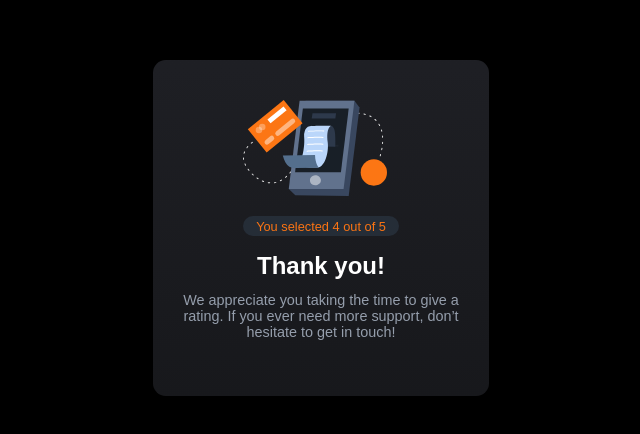
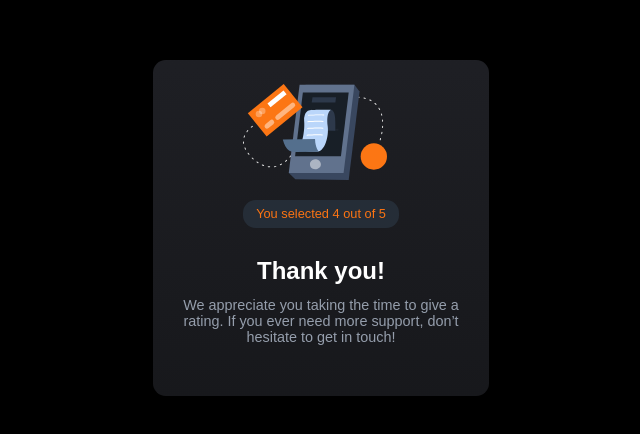
Before and after one commit to NikolaiKoz/FrontendMentor_Interactive_Rating_Component.github.io, a website built with webpack: page index.html in a window 1280 px wide. Shown: the part 172-606 px from the top of the page, without its empty margins (319-959 px from the left). Built offline with nearby package versions, Linux system fonts and the light colour scheme; a web font is replaced by a local one.

Commit message:
style: :art: Removed margin at the father container in the Thanks component.

```diff
--- a/src/scss/06-components/_Thanks.scss
+++ b/src/scss/06-components/_Thanks.scss
@@ -1,6 +1,5 @@
 .Thanks{
     @include flex($justify: center, $align: center,$direction: column);
-    margin: 1em 0 0 0;
 
     &-imgContainer{
         margin: 0 0 1em 0;
@@ -13,12 +12,13 @@
 
     &-titleImg{
         background-color: $Natural--darkBlue;
-        padding: .2em 1em;
+        padding: .5em 1em;
         border-radius: 1em;
         font-weight: 400;
         font-size: .8rem;
         text-align: center;
         color: $Primary--orange;
+        margin: 0 0 1em 0;
     }
 
     &-title{
```
Also changed, not shown: dist/css/main.css.
